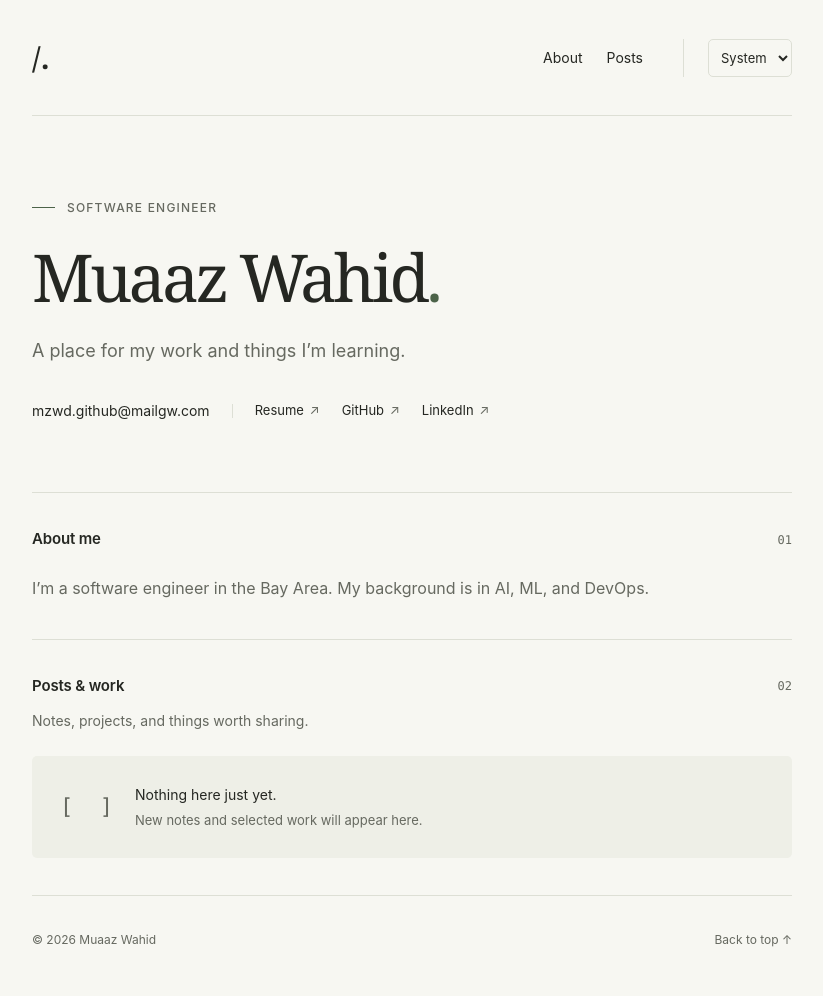
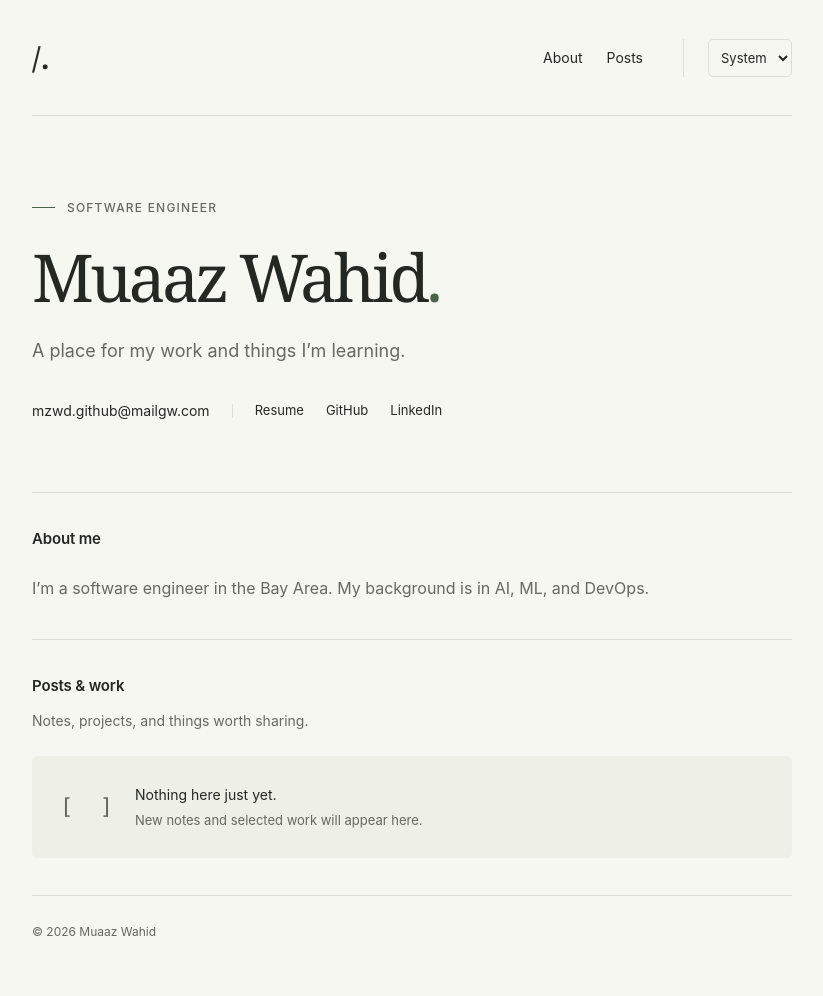
Before and after one commit to MuaazWahid/muaazwahid.github.io, a Jekyll site: the page built from index.html, in a window 1280 px wide. Shown: the whole page, without its empty margins (228-1051 px from the left). Built offline with Jekyll 4.4.1, drawn with Linux system fonts in a browser that asks for light colours.

Commit message:
Simplify section headings, profile links, and footer

```diff
--- a/_layouts/default.html
+++ b/_layouts/default.html
@@ -28,7 +28,7 @@
       </div>
     </header>
     <main id="main" tabindex="-1">{{ content }}</main>
-    <footer class="site-footer"><span>© {{ site.time | date: '%Y' }} {{ site.data.profile.name | escape }}</span><div>{% if site.posts.size > 0 %}<a href="{{ '/feed.xml' | relative_url }}">RSS</a>{% endif %}<a href="#top">Back to top <span aria-hidden="true">↑</span></a></div></footer>
+    <footer class="site-footer"><span>© {{ site.time | date: '%Y' }} {{ site.data.profile.name | escape }}</span>{% if site.posts.size > 0 %}<a href="{{ '/feed.xml' | relative_url }}">RSS</a>{% endif %}</footer>
   </div>
 </body>
 </html>
--- a/assets/style.css
+++ b/assets/style.css
@@ -68,13 +68,11 @@ h1 { font-family: Georgia, "Times New Roman", serif; font-weight: 400; font-size
 .profile-links a { text-decoration: none; padding: 5px 0; }
 .profile-links a:hover { text-decoration: underline; }
 .profile-links .email { font-size: 14px; overflow-wrap: anywhere; }
-.profile-links a span, .unset span { margin-left: 2px; color: var(--muted); }
 .link-divider { width: 1px; height: 14px; background: var(--line); }
 .unset { color: var(--muted); cursor: default; }
 .content-section { border-top: 1px solid var(--line); padding: 34px 0 37px; scroll-margin-top: 28px; }
 .section-heading { display: flex; align-items: center; justify-content: space-between; margin-bottom: 23px; }
 .section-heading h2 { font-size: 15px; font-weight: 600; letter-spacing: -.01em; margin: 0; }
-.section-index { font: 12px/1.5 "SFMono-Regular", Consolas, "Liberation Mono", monospace; color: var(--muted); }
 .about-copy { max-width: 620px; }
 .about-copy p { margin-bottom: 16px; color: var(--muted); }
 .about-copy p:last-child { margin-bottom: 0; }
@@ -97,7 +95,6 @@ h1 { font-family: Georgia, "Times New Roman", serif; font-weight: 400; font-size
 .text-link { font-size: 14px; color: var(--accent); }
 .archive-link { display: inline-block; margin-top: 24px; }
 .site-footer { display: flex; flex-wrap: wrap; align-items: center; justify-content: space-between; gap: 12px; border-top: 1px solid var(--line); padding: 26px 0 38px; color: var(--muted); font-size: 12px; }
-.site-footer div { display: flex; gap: 24px; }
 .site-footer a { text-decoration: none; display: inline-block; padding: 8px 0; }
 .site-footer a:hover { text-decoration: underline; }
 .skip-link { position: absolute; z-index: 2; top: -80px; left: 16px; padding: 10px 16px; background: var(--paper); color: var(--ink); }
--- a/index.html
+++ b/index.html
@@ -8,17 +8,17 @@ layout: default
   <div class="profile-links" aria-label="Contact and profiles">
     {% if site.data.profile.email and site.data.profile.email != '' %}<a class="email" href="mailto:{{ site.data.profile.email | escape }}">{{ site.data.profile.email | escape }}</a>{% else %}<span class="email unset" aria-disabled="true">you@example.com</span>{% endif %}
     <span class="link-divider" aria-hidden="true"></span>
-    {% if site.data.profile.resume and site.data.profile.resume != '' %}<a href="{{ site.data.profile.resume | relative_url | escape }}">Resume <span aria-hidden="true">↗</span></a>{% else %}<span class="unset" aria-disabled="true">Resume <span aria-hidden="true">↗</span></span>{% endif %}
-    {% if site.data.profile.github and site.data.profile.github != '' %}<a href="{{ site.data.profile.github | escape }}">GitHub <span aria-hidden="true">↗</span></a>{% else %}<span class="unset" aria-disabled="true">GitHub <span aria-hidden="true">↗</span></span>{% endif %}
-    {% if site.data.profile.linkedin and site.data.profile.linkedin != '' %}<a href="{{ site.data.profile.linkedin | escape }}">LinkedIn <span aria-hidden="true">↗</span></a>{% else %}<span class="unset" aria-disabled="true">LinkedIn <span aria-hidden="true">↗</span></span>{% endif %}
+    {% if site.data.profile.resume and site.data.profile.resume != '' %}<a href="{{ site.data.profile.resume | relative_url | escape }}">Resume</a>{% else %}<span class="unset" aria-disabled="true">Resume</span>{% endif %}
+    {% if site.data.profile.github and site.data.profile.github != '' %}<a href="{{ site.data.profile.github | escape }}">GitHub</a>{% else %}<span class="unset" aria-disabled="true">GitHub</span>{% endif %}
+    {% if site.data.profile.linkedin and site.data.profile.linkedin != '' %}<a href="{{ site.data.profile.linkedin | escape }}">LinkedIn</a>{% else %}<span class="unset" aria-disabled="true">LinkedIn</span>{% endif %}
   </div>
 </section>
 <section id="about" class="content-section" aria-labelledby="about-title">
-  <div class="section-heading"><h2 id="about-title">About me</h2><span class="section-index" aria-hidden="true">01</span></div>
+  <div class="section-heading"><h2 id="about-title">About me</h2></div>
   <div class="prose about-copy">{% capture about %}{% include about.md %}{% endcapture %}{{ about | markdownify }}</div>
 </section>
 <section id="posts" class="content-section" aria-labelledby="posts-title">
-  <div class="section-heading"><h2 id="posts-title">Posts &amp; work</h2><span class="section-index" aria-hidden="true">02</span></div>
+  <div class="section-heading"><h2 id="posts-title">Posts &amp; work</h2></div>
   <p class="section-intro">Notes, projects, and things worth sharing.</p>
   {% if site.posts.size > 0 %}
     {% assign featured = site.posts | where: 'featured', true %}
```
